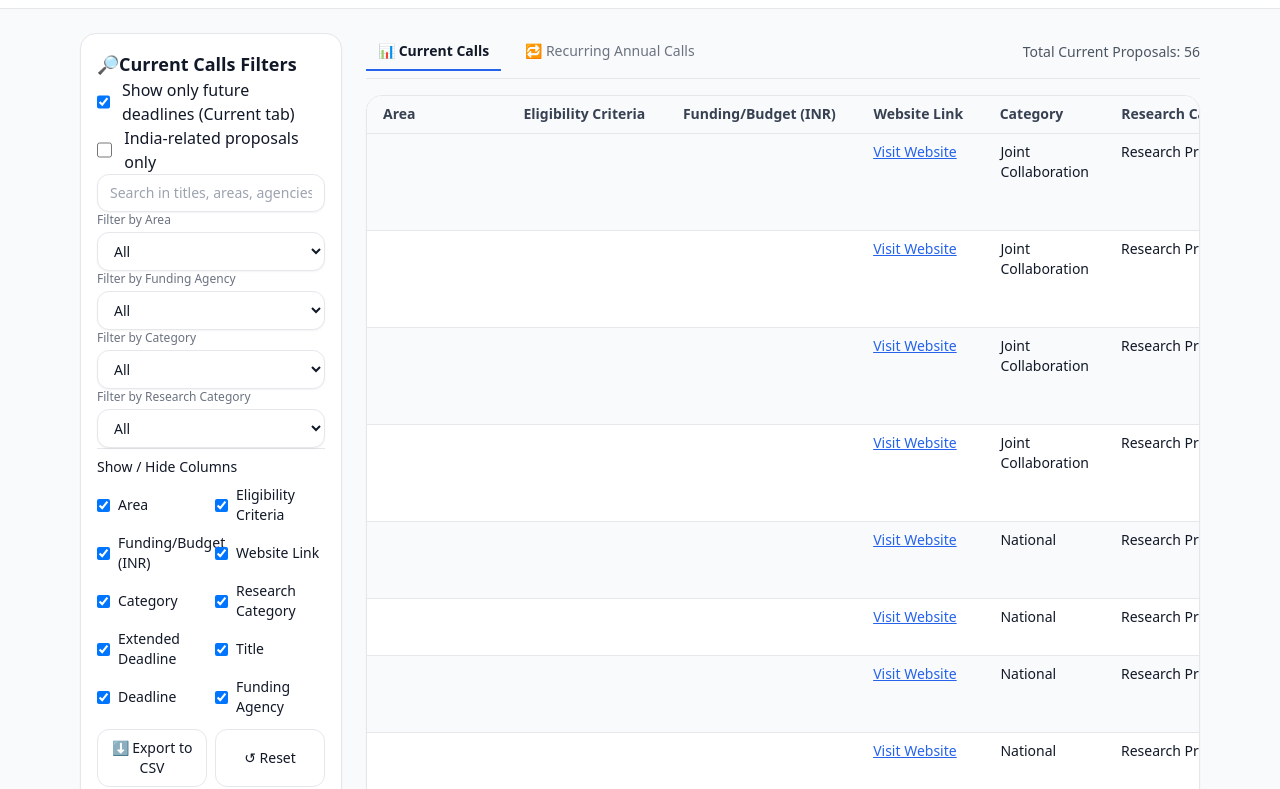
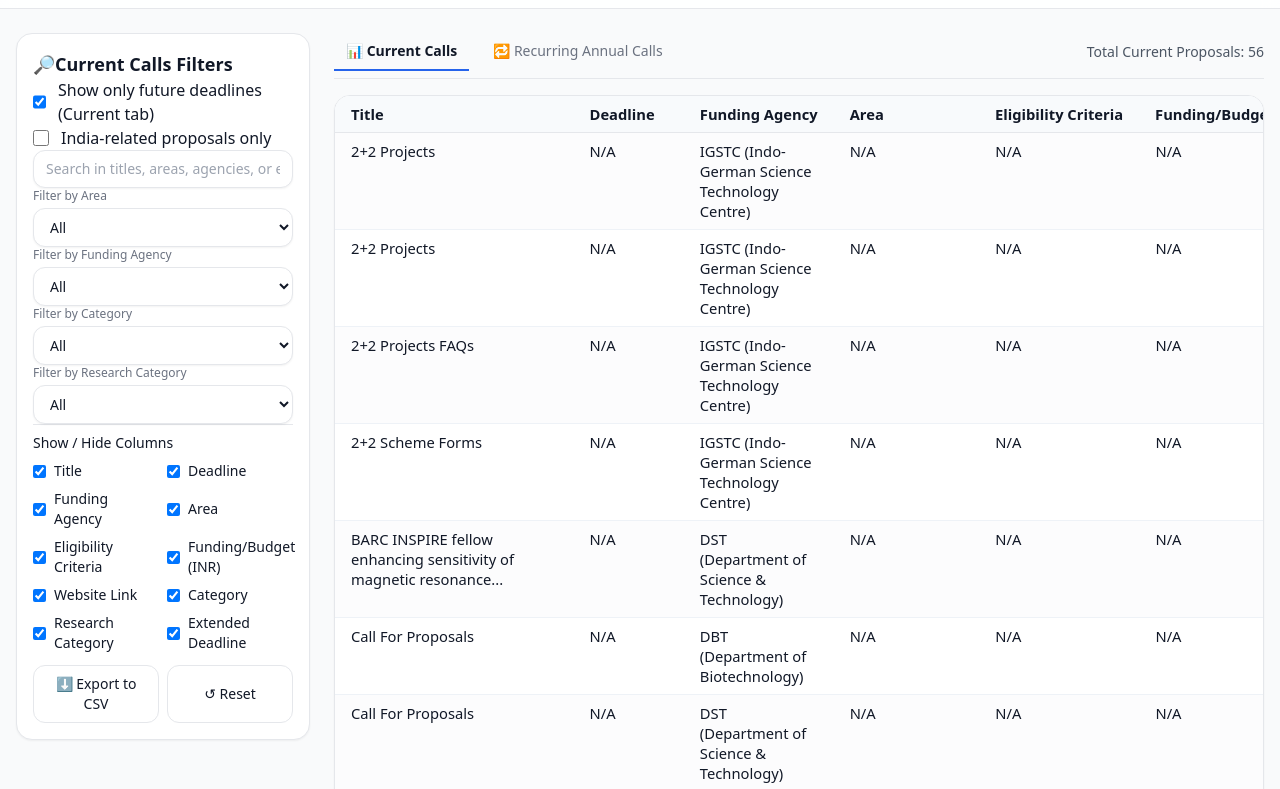
Before and after one commit to surajrawat2u94-hub/call-proposals, a plain HTML site: page index.html in a window 1280 px wide. Shown: the part 80-869 px from the top of the page. Drawn offline with nearby package versions, Linux system fonts and the light colour scheme.

Commit message:
Update index.html

```diff
--- a/index.html
+++ b/index.html
@@ -8,13 +8,29 @@
   <script crossorigin src="https://unpkg.com/react@18/umd/react.development.js"></script>
   <script crossorigin src="https://unpkg.com/react-dom@18/umd/react-dom.development.js"></script>
   <style>
-    #appError{display:none;position:fixed;inset:0;background:#111827cc;color:#fff;z-index:9999;padding:16px;overflow:auto}
+    /* Error overlay */
+    #appError{display:none;position:fixed;inset:0;background:#0b1220d0;color:#fff;z-index:9999;padding:16px;overflow:auto}
     #appError pre{white-space:pre-wrap;word-break:break-word}
-    th.resizable{position:relative}
-    .col-resizer{position:absolute;right:-3px;top:0;width:12px;height:100%;cursor:col-resize;user-select:none;background:transparent}
+
+    /* Table polish */
+    .sticky-head thead th{position:sticky;top:0;background:#f8fafc;z-index:1}
+    table.min-w-full { font-size: 0.92rem; }
+    tbody tr:hover { background:#f8fafc; }
+    tbody tr:nth-child(odd) { background: #fcfcfd; }
+    thead th { border-bottom:1px solid #e5e7eb; }
+    td, th { border-bottom:1px solid #eef2f7; }
+
+    /* Column resizing */
+    th.resizable{position:relative;user-select:none}
+    .col-resizer{position:absolute;right:-3px;top:0;width:12px;height:100%;cursor:col-resize;background:transparent}
     .col-resizer:hover{background:rgba(59,130,246,.15)}
-    .sticky-head thead th{position:sticky;top:0;background:#f8fafc;z-index:1}
-    .sort-ind{margin-left:.35rem;font-size:.9em;opacity:.7}
+
+    /* Badges */
+    .badge{display:inline-flex;align-items:center;gap:.35rem;padding:.15rem .5rem;border-radius:999px;font-size:.75rem}
+    .badge.gray { background:#f1f5f9;color:#0f172a;border:1px solid #e2e8f0 }
+    .badge.blue { background:#eff6ff;color:#1e40af;border:1px solid #bfdbfe }
+    .badge.green{ background:#ecfdf5;color:#065f46;border:1px solid #a7f3d0 }
+    .badge.purple{ background:#f5f3ff;color:#4c1d95;border:1px solid #ddd6fe }
   </style>
 </head>
 <body class="bg-gray-50 text-gray-900">
@@ -28,11 +44,16 @@
   <script>
   (function(){
     function show(msg){
-      try{const box=document.getElementById('appError');const pre=document.getElementById('appErrorText');
-        pre.textContent=String(msg||'');box.style.display='block';}catch(_){}
+      try{
+        const box=document.getElementById('appError');
+        const pre=document.getElementById('appErrorText');
+        pre.textContent=String(msg||'');
+        box.style.display='block';
+      }catch(_){}
     }
     window.onerror=function(message,source,lineno,colno,error){
-      show([message, source+':'+lineno+':'+colno, error && (error.stack||error)].filter(Boolean).join('\n'));return false;
+      show([message, source+':'+lineno+':'+colno, error && (error.stack||error)].filter(Boolean).join('\n'));
+      return false;
     };
     window.addEventListener('unhandledrejection',e=>{
       show('Unhandled promise rejection:\\n'+(e.reason && (e.reason.stack||e.reason) || e));
@@ -42,6 +63,7 @@
 
   <script>
   try{
+    /* ---------------- Fallback data (used if data.json is empty/missing) ---------------- */
     var SAMPLE_DATA = [
       { id:1, title:"Centre for Advanced Research (CAR) Proposals", deadline:"2025-09-01", agency:"ICMR (Indian Council of Medical Research)", area:"Medical Research", eligibility:"Medical researchers from Indian institutes", budgetINR:"₹2,00,00,000", url:"https://www.icmr.gov.in/", category:"National", researchCategory:"Research Proposal", extendedDeadline:"", country:"India", isRecurring:false },
       { id:2, title:"First in World Challenge Grants", deadline:"2025-09-30", agency:"ICMR (Indian Council of Medical Research)", area:"Medical Innovation", eligibility:"Medical researchers and institutions", budgetINR:"₹5,00,00,000", url:"https://www.icmr.gov.in/", category:"National", researchCategory:"Research Proposal", extendedDeadline:"", country:"India", isRecurring:false },
@@ -52,10 +74,17 @@
     ];
 
     var e = React.createElement;
-    var useState = React.useState, useMemo = React.useMemo, useRef = React.useRef, useEffect = React.useEffect;
+    var {useState,useMemo,useEffect,useRef} = React;
 
+    /* ---------------- Helpers ---------------- */
     function norm(s){ return (s||"").toString().toLowerCase().trim(); }
-    function fmtDate(iso){ if(!iso) return ""; var d=new Date(iso); return isNaN(d)?iso:d.toLocaleDateString(undefined,{day:'2-digit',month:'2-digit',year:'numeric'}); }
+    function showNA(v, placeholder="N/A"){ if(v==null) return placeholder; const s=String(v).trim(); return s ? s : placeholder; }
+    function fmtDateOrNA(iso, placeholder="N/A"){ if(!iso) return placeholder; const d=new Date(iso); if(isNaN(d)) return placeholder; return d.toLocaleDateString(undefined,{day:'2-digit',month:'2-digit',year:'numeric'}) }
+
+    function badge(text, kind="gray"){
+      return e('span',{className:`badge ${kind}`}, text || 'N/A');
+    }
+
     function toCSV(rows, cols){
       function esc(v){ return '"' + String(v==null?"":v).replace(/"/g,'""') + '"'; }
       var headers = cols.filter(c=>c.visible).map(c=>c.label);
@@ -70,64 +99,65 @@
       var a = document.createElement('a'); a.href = URL.createObjectURL(blob); a.download = filename; a.click(); URL.revokeObjectURL(a.href);
     }
 
+    /* ---------------- App ---------------- */
     function App(){
       var todayISO = new Date().toISOString().slice(0,10);
-      var _tab = useState("current"), tab = _tab[0], setTab = _tab[1];
 
-      // Load data.json (fallback to SAMPLE_DATA)
-      var _rows = useState(SAMPLE_DATA), rows = _rows[0], setRows = _rows[1];
+      // Tabs
+      var [tab,setTab] = useState("current");
+
+      // Data
+      var [rows,setRows] = useState(SAMPLE_DATA);
       useEffect(function(){
         fetch('data.json', {cache:'no-store'})
           .then(r=> r.ok ? r.json() : [])
           .then(json=> { if (Array.isArray(json) && json.length) setRows(json); })
-          .catch(()=>{ /* keep SAMPLE_DATA */ });
+          .catch(()=>{ /* keep sample */ });
       }, []);
 
       // Filters
-      var _india = useState(false), indiaOnly = _india[0], setIndiaOnly = _india[1]; // worldwide by default
-      var _future = useState(true), futureOnly = _future[0], setFutureOnly = _future[1];
-      var _q = useState(""), q = _q[0], setQ = _q[1];
-      var _area = useState("All"), area = _area[0], setArea = _area[1];
-      var _agency = useState("All"), agency = _agency[0], setAgency = _agency[1];
-      var _cat = useState("All"), category = _cat[0], setCategory = _cat[1];
-      var _rc = useState("All"), researchCat = _rc[0], setResearchCat = _rc[1];
+      var [indiaOnly,setIndiaOnly] = useState(false);  // worldwide default
+      var [futureOnly,setFutureOnly] = useState(true);
+      var [q,setQ] = useState("");
+      var [area,setArea] = useState("All");
+      var [agency,setAgency] = useState("All");
+      var [category,setCategory] = useState("All");
+      var [researchCat,setResearchCat] = useState("All");
 
-      // Columns
-      var _colsState = useState([
-        { key:'area',              label:'Area',                  visible:true,  raw:r=>r.area||'', get:r=>r.area||'' },
-        { key:'eligibility',       label:'Eligibility Criteria',  visible:true,  raw:r=>r.eligibility||'', get:r=>r.eligibility||'' },
-        { key:'budgetINR',         label:'Funding/Budget (INR)',  visible:true,  raw:r=>r.budgetINR||'', get:r=>r.budgetINR||'' },
-        { key:'url',               label:'Website Link',          visible:true,  raw:r=>r.url||'', get:r=> r.url ? e('a',{href:r.url,target:'_blank',className:'text-blue-600 underline'},'Visit Website') : '' },
-        { key:'category',          label:'Category',              visible:true,  raw:r=>r.category||'', get:r=>r.category||'' },
-        { key:'researchCategory',  label:'Research Category',     visible:true,  raw:r=>r.researchCategory||'', get:r=>r.researchCategory||'' },
-        { key:'extendedDeadline',  label:'Extended Deadline',     visible:true,  raw:r=>r.extendedDeadline||'', get:r=> r.extendedDeadline ? fmtDate(r.extendedDeadline) : '' },
-        { key:'title',             label:'Title',                 visible:true,  raw:r=>r.title||'', get:r=>r.title },
-        { key:'deadline',          label:'Deadline',              visible:true,  raw:r=>r.deadline||'', get:r=> fmtDate(r.deadline) },
-        { key:'agency',            label:'Funding Agency',        visible:true,  raw:r=>r.agency||'', get:r=>r.agency }
+      // Column definitions (with N/A handling)
+      var [cols,setCols] = useState([
+        { key:'title',   label:'Title', visible:true, raw:r=>r.title||'', get:r=> showNA(r.title) },
+        { key:'deadline',label:'Deadline', visible:true, raw:r=>r.deadline||'', get:r=> fmtDateOrNA(r.deadline) },
+        { key:'agency',  label:'Funding Agency', visible:true, raw:r=>r.agency||'', get:r=> showNA(r.agency) },
+        { key:'area',    label:'Area', visible:true, raw:r=>r.area||'', get:r=> showNA(r.area) },
+        { key:'eligibility', label:'Eligibility Criteria', visible:true, raw:r=>r.eligibility||'', get:r=> showNA(r.eligibility) },
+        { key:'budgetINR', label:'Funding/Budget (INR)', visible:true, raw:r=>r.budgetINR||'', get:r=> showNA(r.budgetINR) },
+        { key:'url',     label:'Website Link', visible:true, raw:r=>r.url||'', get:r=> r.url ? e('a',{href:r.url,target:'_blank',className:'text-blue-600 underline'},'Visit Website') : e('span',{className:'text-gray-400'},'N/A') },
+        { key:'category',label:'Category', visible:true, raw:r=>r.category||'', get:r=> r.category?badge(r.category, r.category==='National'?'blue':r.category==='Joint Collaboration'?'purple':'green'):badge('N/A') },
+        { key:'researchCategory',label:'Research Category', visible:true, raw:r=>r.researchCategory||'', get:r=> showNA(r.researchCategory) },
+        { key:'extendedDeadline',label:'Extended Deadline', visible:true, raw:r=>r.extendedDeadline||'', get:r=> r.extendedDeadline ? fmtDateOrNA(r.extendedDeadline) : 'N/A' }
       ]);
-      var cols = _colsState[0], setCols = _colsState[1];
 
       // Column widths + resizing
-      var _w = useState([160,420,180,140,140,180,160,320,120,220]);
-      var colWidths = _w[0], setColWidths = _w[1];
-      var startXRef = React.useRef(0), startWRef = React.useRef(0), activeColRef = React.useRef(-1);
+      var [colWidths,setColWidths] = useState([360,120,240,160,420,180,140,160,180,160]);
+      var startXRef = useRef(0), startWRef = useRef(0), activeColRef = useRef(-1);
       function startResize(i, ev){
         activeColRef.current = i; startXRef.current = ev.clientX; startWRef.current = colWidths[i];
         document.addEventListener('mousemove', doDrag); document.addEventListener('mouseup', stopDrag); ev.preventDefault();
       }
       function doDrag(ev){
         var i = activeColRef.current; if(i<0) return;
-        var newW = Math.max(100, startWRef.current + (ev.clientX - startXRef.current));
+        var newW = Math.max(120, startWRef.current + (ev.clientX - startXRef.current));
         setColWidths(colWidths.map((v,idx)=> idx===i ? newW : v));
       }
       function stopDrag(){ activeColRef.current=-1; document.removeEventListener('mousemove',doDrag); document.removeEventListener('mouseup',stopDrag); }
 
       // Sorting
-      var _s1 = useState('deadline'), sortBy = _s1[0], setSortBy = _s1[1];
-      var _s2 = useState('asc'), sortDir = _s2[0], setSortDir = _s2[1];
+      var [sortBy,setSortBy] = useState('deadline');
+      var [sortDir,setSortDir] = useState('asc');
       function onSort(key){ if (sortBy===key) setSortDir(sortDir==='asc'?'desc':'asc'); else { setSortBy(key); setSortDir('asc'); } }
 
-      // Options from data
+      // Select options
       function uniq(key){
         var set = {}; rows.forEach(r=>{ var v=r[key]; if(v) set[v]=1; });
         var arr=['All']; Object.keys(set).sort().forEach(k=>arr.push(k)); return arr;
@@ -137,7 +167,7 @@
       var categories = useMemo(()=>uniq('category'), [rows]);
       var researchCats = useMemo(()=>uniq('researchCategory'), [rows]);
 
-      // Filtered + sorted
+      // Filter + sort
       var filtered = useMemo(function(){
         var list = rows.filter(function(r){
           if (tab==='current' && r.isRecurring) return false;
@@ -165,7 +195,7 @@
       function reset(){ setQ(''); setArea('All'); setAgency('All'); setCategory('All'); setResearchCat('All'); setFutureOnly(true); setIndiaOnly(false); setSortBy('deadline'); setSortDir('asc'); }
       function toggleCol(key){ setCols(cols.map(c=> c.key===key ? Object.assign({}, c, {visible:!c.visible}) : c)); }
 
-      // Sidebar UI
+      // Sidebar
       var sidebar = [];
       sidebar.push(e('h2',{className:'text-lg font-semibold flex items-center gap-2'},['🔎','Current Calls Filters']));
       sidebar.push(e('label',{className:'flex items-center gap-3'}, e('input',{type:'checkbox',className:'h-4 w-4',checked:futureOnly,onChange:ev=>setFutureOnly(ev.target.checked)}), e('span',null,'Show only future deadlines (Current tab)')));
@@ -187,20 +217,24 @@
         e('button',{onClick:reset,className:'flex-1 rounded-xl border px-3 py-2 text-sm'},'↺ Reset')
       ));
 
-      // Table
+      // Table head & body
       var visibleCols = cols.filter(c=>c.visible);
-      var headerRow = visibleCols.map((c,i)=> e('th',{key:c.key,className:'px-4 py-2 text-left font-semibold border-b whitespace-nowrap resizable select-none',onClick:()=>onSort(c.key),title:'Click to sort'},[c.label,e('span',{className:'sort-ind'},''),e('span',{className:'col-resizer',onMouseDown:ev=>startResize(i,ev),title:'Drag to resize'})]));
-      var bodyRows = filtered.map((r,rowIdx)=> e('tr',{key:r.id||rowIdx,className: rowIdx%2 ? 'bg-white' : 'bg-gray-50'},
-        cols.filter(c=>c.visible).map(c=> e('td',{key:c.key,className:'px-4 py-2 border-b align-top'}, c.get(r)))
+      var headerRow = visibleCols.map((c,i)=> e('th',{key:c.key,className:'px-4 py-2 text-left font-semibold resizable whitespace-nowrap select-none',onClick:()=>onSort(c.key),title:'Click to sort'},[
+        c.label, e('span',{className:'col-resizer',onMouseDown:ev=>startResize(i,ev),title:'Drag to resize'})
+      ]));
+      var bodyRows = filtered.map((r,rowIdx)=> e('tr',{key:r.id||rowIdx},
+        visibleCols.map(c=> e('td',{key:c.key,className:'px-4 py-2 align-top'}, c.get(r)))
       ));
 
       return e('div', null,
         e('header',{className:'sticky top-0 bg-white/85 backdrop-blur border-b'},
-          e('div',{className:'max-w-6xl mx-auto px-4 py-5 flex items-center gap-3'},[ e('div',{className:'text-3xl'},'📄'),
+          e('div',{className:'max-w-7xl mx-auto px-4 py-5 flex items-center gap-3'},[
+            e('div',{className:'text-3xl'},'📄'),
             e('div',null,[ e('h1',{className:'text-3xl font-bold'},'Call Proposals Management System'),
-              e('p',{className:'text-xs text-gray-500 -mt-1'},'Filter, sort, resize, show/hide, and export opportunities') ]) ])
+              e('p',{className:'text-xs text-gray-500 -mt-1'},'Filter, sort, resize, show/hide, and export opportunities') ])
+          ])
         ),
-        e('main',{className:'max-w-6xl mx-auto px-4 py-6 grid grid-cols-1 lg:grid-cols-12 gap-6'},[
+        e('main',{className:'max-w-7xl mx-auto px-4 py-6 grid grid-cols-1 lg:grid-cols-12 gap-6'},[
           e('aside',{className:'lg:col-span-4 xl:col-span-3'},
             e('div',{className:'rounded-2xl border bg-white p-4 shadow-sm'}, sidebar)
           ),
@@ -213,7 +247,7 @@
             e('div',{className:'rounded-2xl border bg-white shadow-sm overflow-x-auto'},
               e('table',{className:'min-w-full text-sm sticky-head', style:{tableLayout:'fixed'}},[
                 e('colgroup', null, visibleCols.map((c,i)=> e('col',{key:c.key,style:{width:(i<colWidths.length?colWidths[i]:160)+'px'}}))),
-                e('thead',null, e('tr',{className:'bg-gray-50 text-gray-700'}, headerRow)),
+                e('thead',null, e('tr',null, headerRow)),
                 e('tbody',null, bodyRows)
               ])
             )
```
